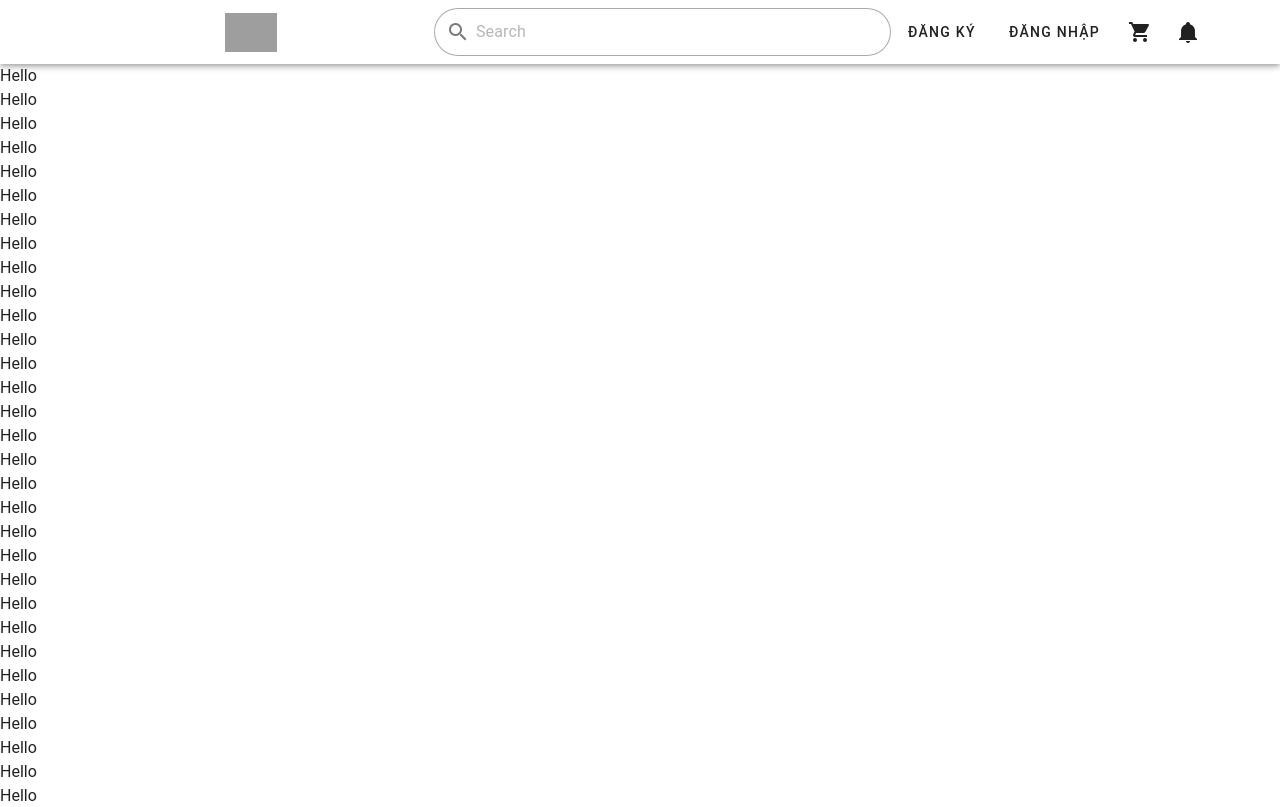
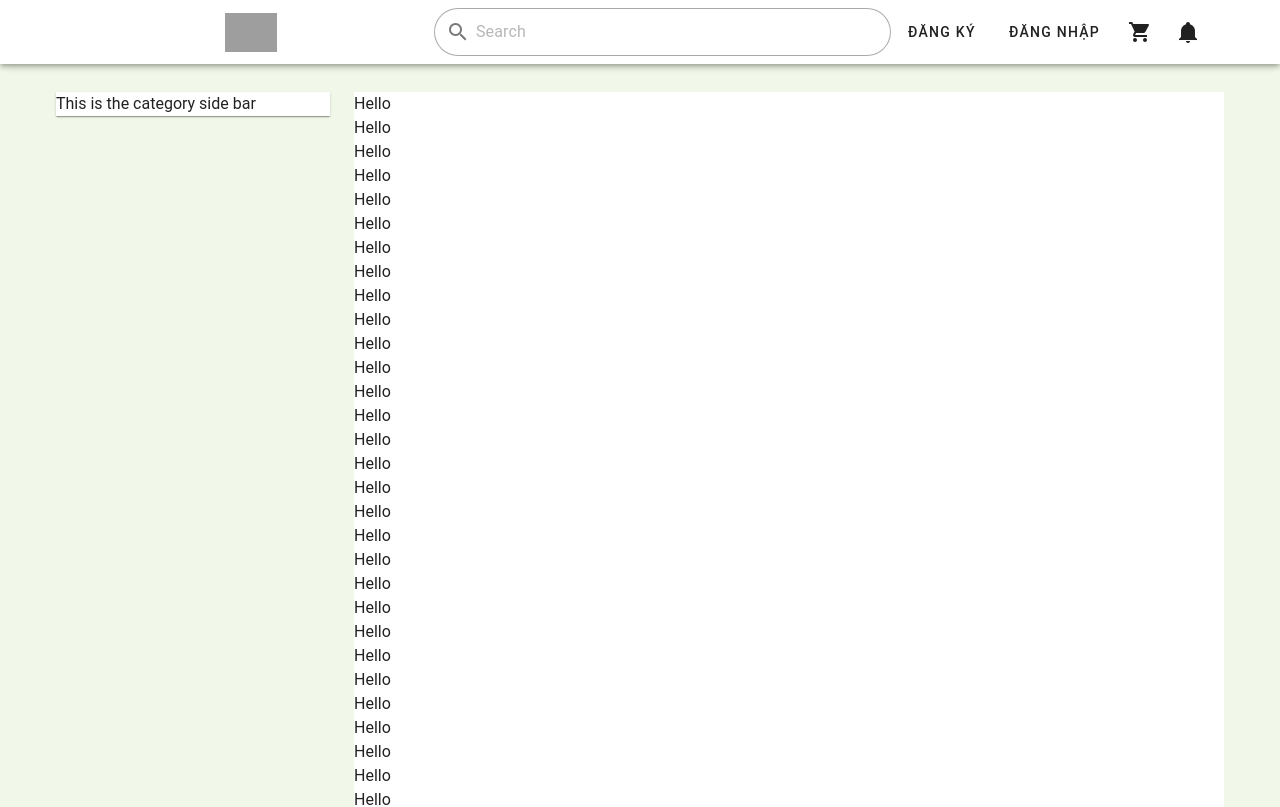
Before and after one commit to B5u2423/Bookstore-Website, a Vue app in the folder frontend/: page / in a window 1280 px wide. Shown: the top 807 px of the page. Built offline with nearby package versions, Linux system fonts and the light colour scheme; grey boxes are pictures that could not be loaded.

Commit message:
Update Ecom Layout

```diff
--- a/frontend/src/layouts/EComLayout.vue
+++ b/frontend/src/layouts/EComLayout.vue
@@ -4,5 +4,12 @@ import FooterSection from '@/components/ecom/Footer.vue'
 </script>
 
 <template>
-   <NavBar /> <v-main> <router-view></router-view> </v-main> <FooterSection />
+   <NavBar /> <v-main class="bg-light-green-lighten-5 mt-3"
+    > <v-container class="bg-transparent"
+      > <v-row
+        > <v-col sm="3"> <v-sheet elevation="1">This is the category side bar</v-sheet> </v-col> <v-col> <router-view></router-view> </v-col>
+        </v-row
+      > </v-container
+    > </v-main
+  > <FooterSection />
 </template>
```
